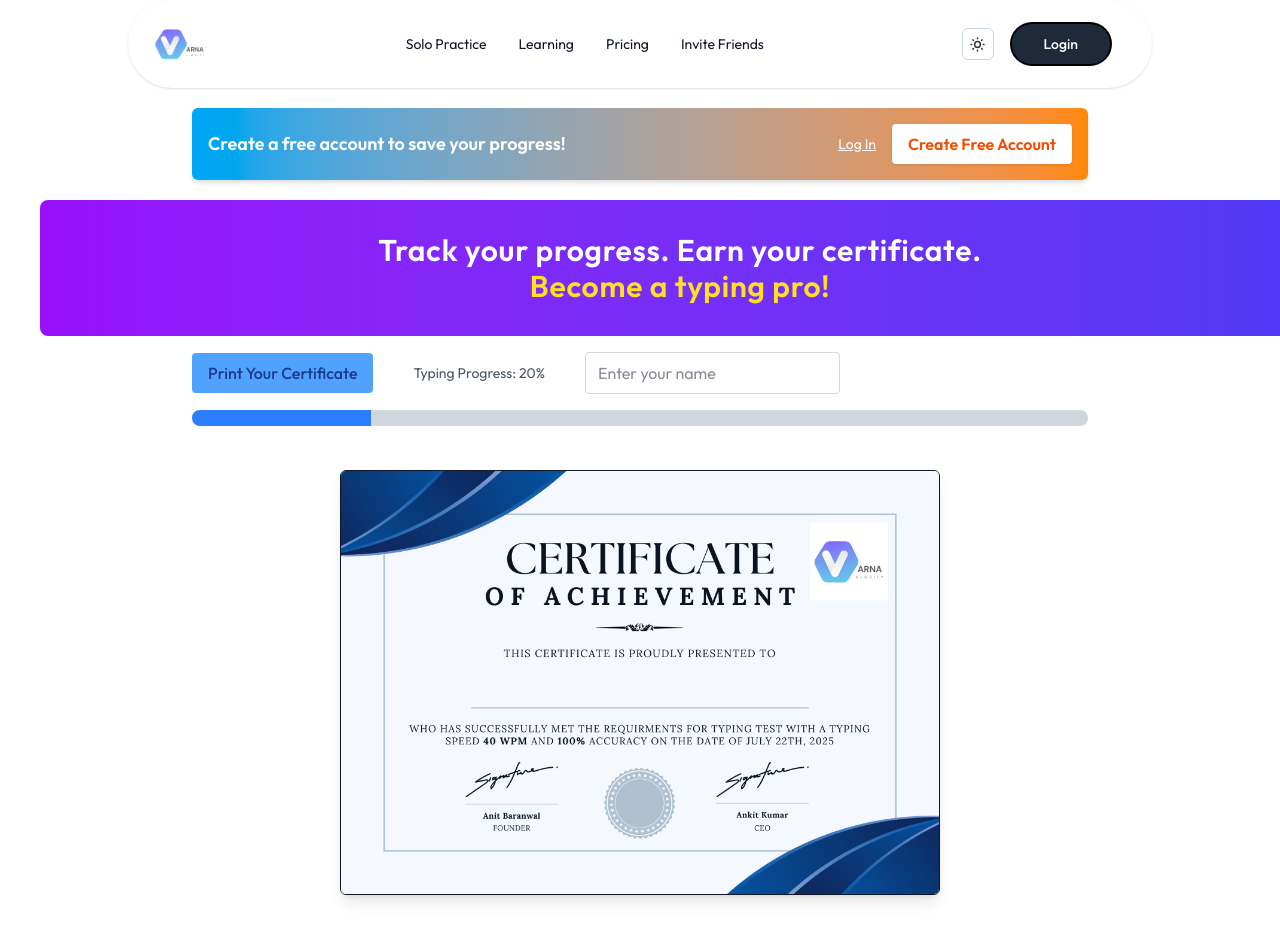
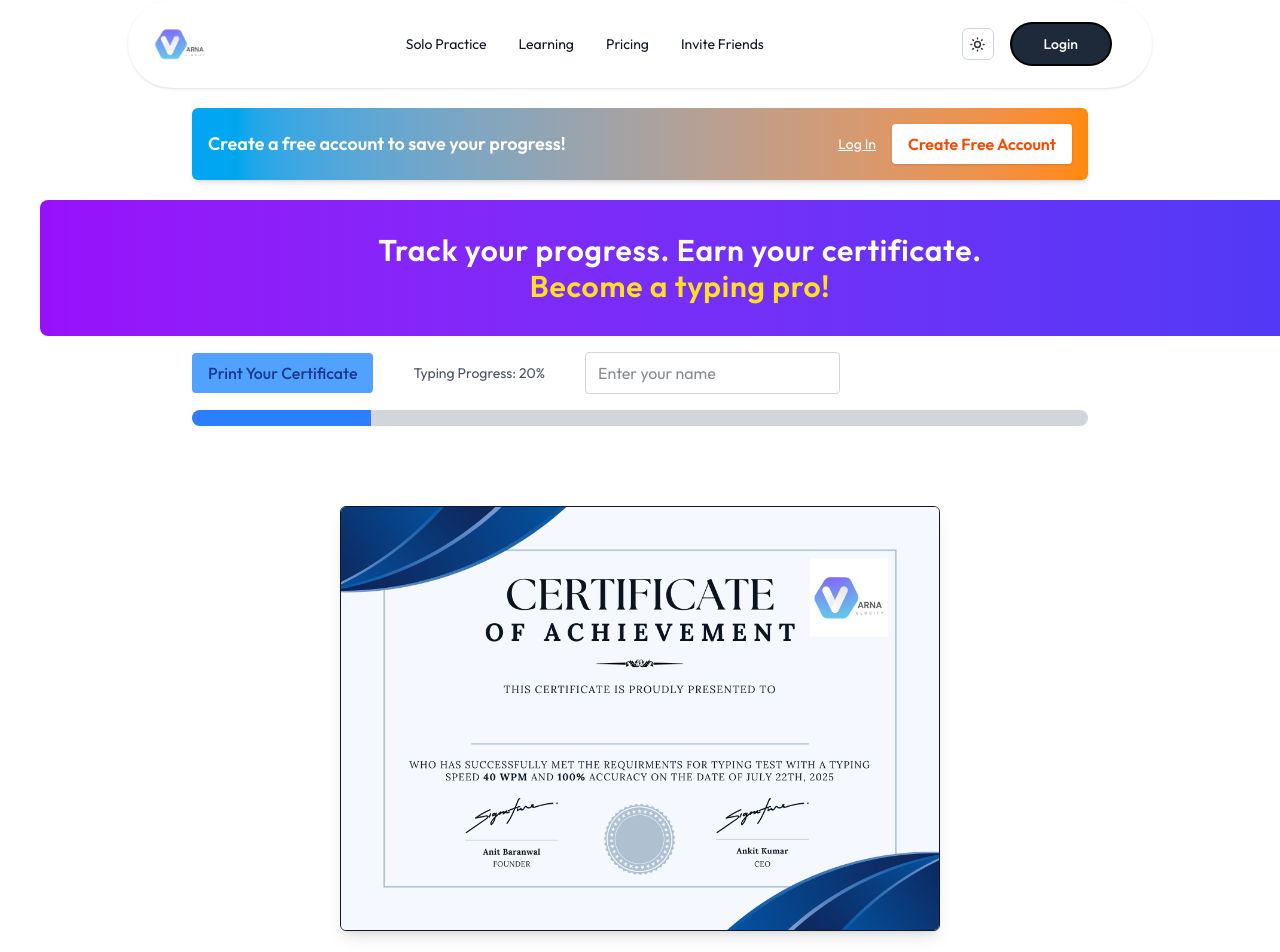
Before and after one commit to Ankit1141192/Varnavelocity, a React (Vite) app: page / in a window 1280 px wide. Shown: the top 952 px of the page. Built offline with nearby package versions, Linux system fonts and the light colour scheme; no server answers; a web font is replaced by a local one.

Commit message:
varnavelocity

```diff
--- a/src/components/Home.jsx
+++ b/src/components/Home.jsx
@@ -116,20 +116,18 @@ function Home({ theme = 'light' }) {
 
           {/* Certificate Preview */}
           <div className="mt-4 flex justify-center relative p-2 sm:p-5">
-            <div className="relative w-full max-w-[600px]">
-              <img
-                src={Certificate}
-                alt="Typing Certificate"
-                className="rounded-md border shadow-lg w-full h-auto object-contain"
-              />
-              {userName && (
-                <div className="absolute top-[44%] left-1/2 transform -translate-x-1/2 -translate-y-1/2 text-center">
-                  <p className="text-sm sm:text-lg md:text-xl font-semibold text-black break-words max-w-[200px] sm:max-w-[300px]">
-                    {userName}
-                  </p>
-                </div>
-              )}
+            <div className="mt-4 flex justify-center relative p-5">
+            <img
+              src={Certificate}
+              alt="Typing Certificate"
+              className="rounded-md border shadow-lg max-w-full"
+              style={{ maxWidth: '600px' }}
+            />
+            <div className="absolute top-[44%] left-[44%] transform -translate-x-1/2 -translate-y-1/2 text-center m-10">
+              <p className="text-xl font-semibold text-black">{userName}</p>
+              {/* <p className="text-sm text-gray-800 mt-1">Typing Speed: {typingSpeed}%</p> */}
             </div>
+          </div>
           </div>
         </div>
       </div>
```
